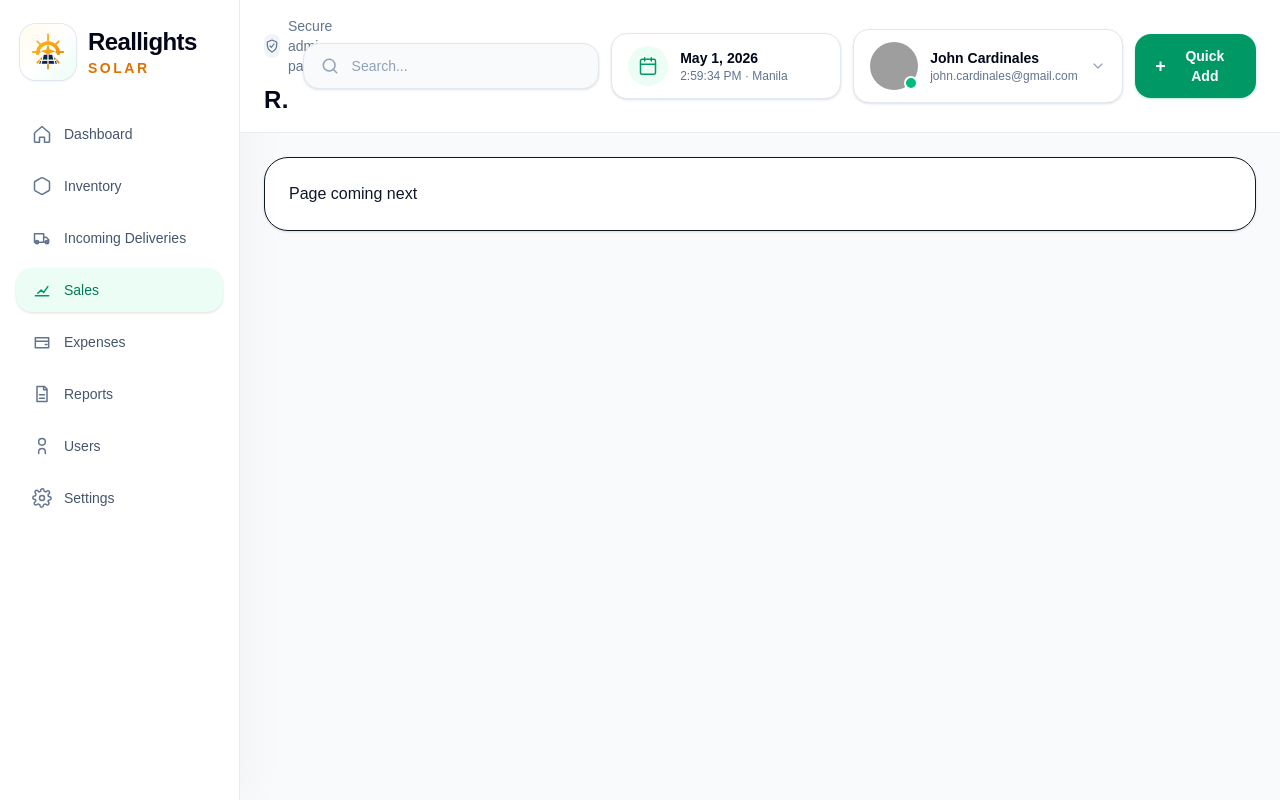
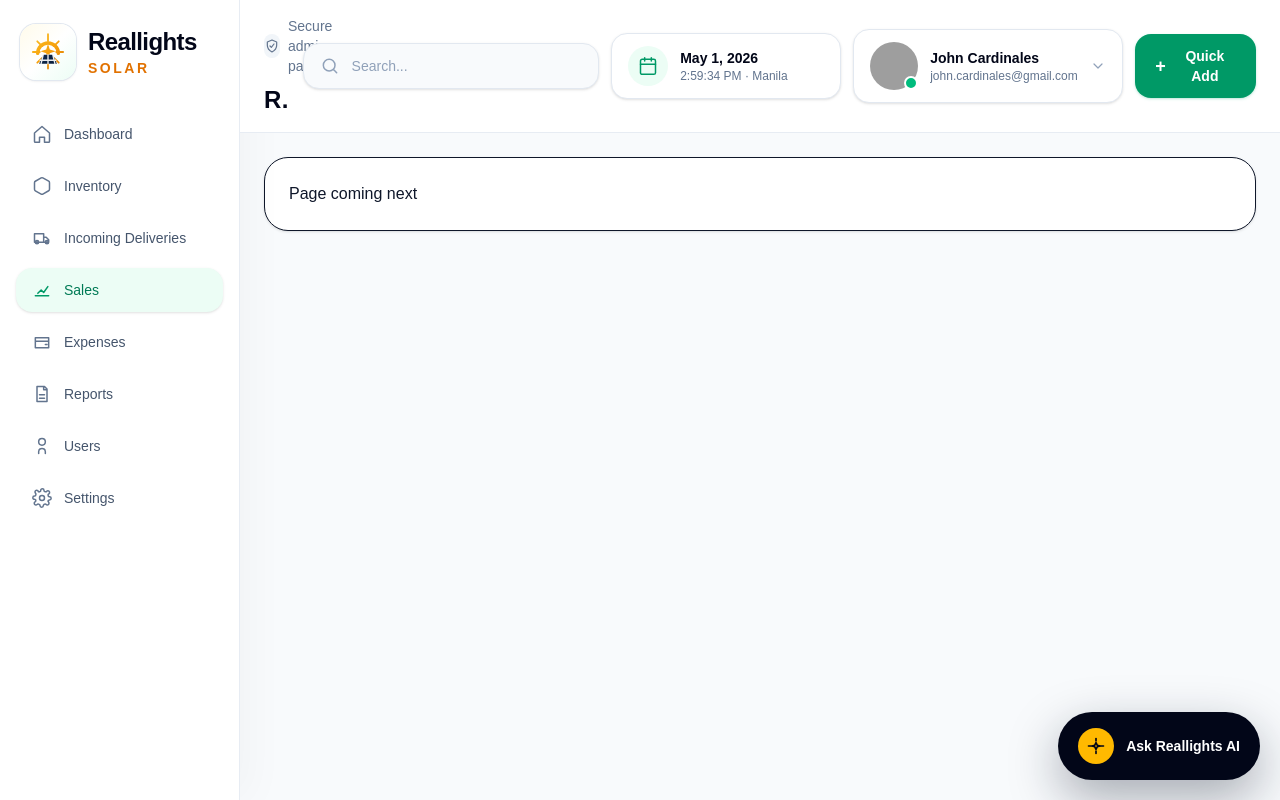
Before and after one commit to johncardinales-cpu/realight-dashboard, a Next.js app: page /sales in a window 1280 px wide. Built offline with nearby package versions, Linux system fonts and the light colour scheme; grey boxes are pictures that could not be loaded.

Commit message:
Mount AI chatbox globally

```diff
--- a/app/layout.tsx
+++ b/app/layout.tsx
@@ -2,6 +2,7 @@ import "./globals.css";
 import type { Metadata } from "next";
 import Sidebar from "@/components/sidebar";
 import Topbar from "@/components/topbar";
+import AIChatBox from "@/components/ai-chatbox";
 
 export const metadata: Metadata = {
   title: "Realight Dashboard",
@@ -26,6 +27,7 @@ export default function RootLayout({
             </main>
           </div>
         </div>
+        <AIChatBox />
       </body>
     </html>
   );
```
